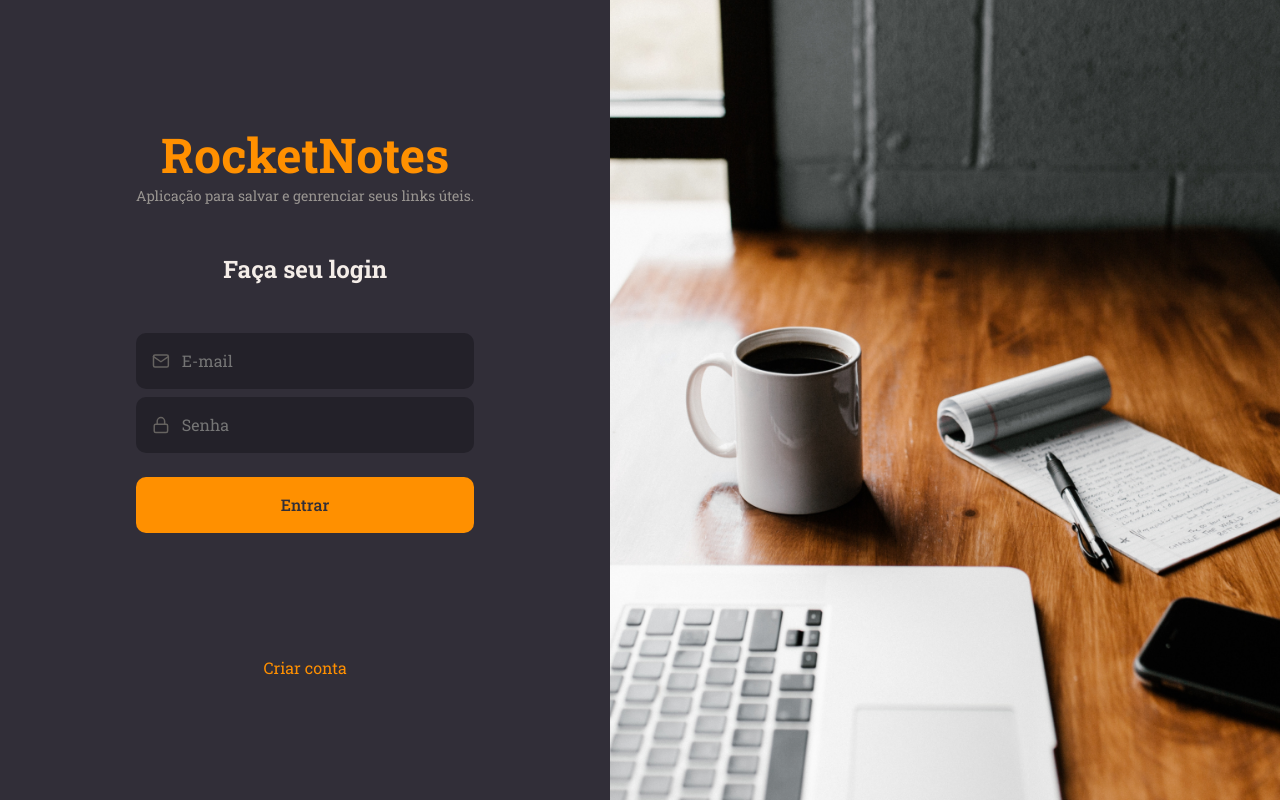
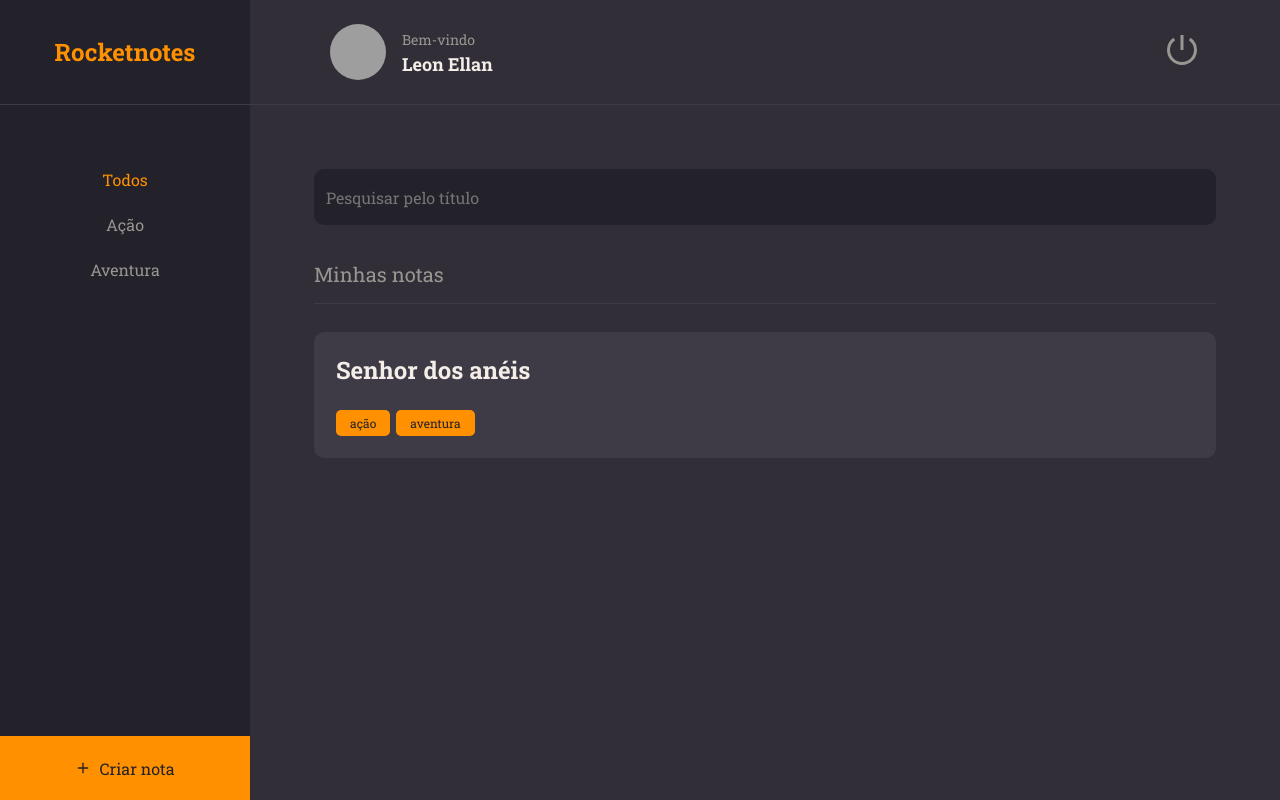
Before and after one commit to Leon-Ellan/rockectmovies-front, a React (Vite) app in the folder rocketmovies/: page / in a window 1280 px wide. Built offline with nearby package versions, Linux system fonts and the light colour scheme; grey boxes are pictures that could not be loaded.

Commit message:
add navigation

```diff
--- a/rocketmovies/src/components/Header/index.jsx
+++ b/rocketmovies/src/components/Header/index.jsx
@@ -5,7 +5,7 @@ export function Header() {
 
   return (
     <Container>
-      <Profile>
+      <Profile to="/profile">
         <img
         src="https://github.com/leon-ellan.png"
         alt="foto do usuário" />
--- a/rocketmovies/src/components/Header/styles.js
+++ b/rocketmovies/src/components/Header/styles.js
@@ -1,4 +1,6 @@
 import styled from 'styled-components';
+import { Link } from 'react-router-dom';
+
 
 export const Container = styled.header`
 grid-area: header;
@@ -15,7 +17,7 @@ justify-content: space-between;
 
 padding: 0 80px;
 `
-export const Profile = styled.div`
+export const Profile = styled(Link)`
   display: flex;
   align-items: center;
 
@@ -36,9 +38,9 @@ export const Profile = styled.div`
       color: ${({ theme}) => theme.COLORS.GRAY_100};
     }
 
-    span {
-      font-size: 14px;
-      color: ${({ theme}) => theme.COLORS.GRAY_100};
+    strong {
+      font-size: 18px;
+      color: ${({ theme }) => theme.COLORS.WHITE};
     }
   }
 
--- a/rocketmovies/src/pages/Home/styles.js
+++ b/rocketmovies/src/pages/Home/styles.js
@@ -1,4 +1,5 @@
 import styled from 'styled-components';
+import { Link } from 'react-router-dom';
 
 export const Container = styled.div`
   width: 100%;
@@ -55,10 +56,12 @@ export const Content = styled.div`
   padding: 0 64px;
   overflow-y: auto;
 `;
-export const NewNote = styled.div`
+export const NewNote = styled(Link)`
   grid-area: newnote;
+
   background-color: ${({ theme }) => theme.COLORS.ORANGE};
   color: ${({ theme }) => theme.COLORS.BACKGROUND_900};
+
   border: none;
 
   display: flex;
--- a/rocketmovies/src/pages/New/index.jsx
+++ b/rocketmovies/src/pages/New/index.jsx
@@ -1,3 +1,5 @@
+import { Link } from 'react-router-dom';
+
 import { Container, Form } from "./styles"
 import { Header } from "../../components/Header"
 import { Input } from "../../components/Input"
@@ -16,9 +18,9 @@ export function New() {
       <Form>
       <header>
         <h1>Criar nota</h1>
-         <ButtonText
-          title="Voltar"
-        />
+         <Link to="/">
+          Voltar
+        </Link>
       </header>
       <Input
        placeholder="Título"
--- a/rocketmovies/src/pages/New/styles.js
+++ b/rocketmovies/src/pages/New/styles.js
@@ -32,7 +32,7 @@ export const Form = styled.form`
     justify-content: space-between;
     margin-bottom: 36px;
 
-    button {
+    a {
       font-size: 20px;
       color: ${({ theme }) => theme.COLORS.GRAY_100}
     }
--- a/rocketmovies/src/pages/Profile/index.jsx
+++ b/rocketmovies/src/pages/Profile/index.jsx
@@ -2,7 +2,8 @@ import { FiArrowLeft, FiUser, FiMail, FiLock, FiCamera } from 'react-icons/fi';
 import { Input } from '../../components/Input';
 import { Button } from '../../components/Button';
 import { Container, Form, Avatar } from "./styles";
-import avatarPlaceholder from "../../assets/avatar_placeholder.svg";
+import { Link } from 'react-router-dom'
+
 
 
 export function Profile(){
@@ -10,7 +11,9 @@ export function Profile(){
     <Container>
       <header>
         <button type="button">
-          <FiArrowLeft size={24} />
+          <Link to="/">
+          <FiArrowLeft  size={24} />
+          </Link>
         </button>
       </header>
 
--- a/rocketmovies/src/pages/Profile/styles.js
+++ b/rocketmovies/src/pages/Profile/styles.js
@@ -17,6 +17,7 @@ export const Container = styled.div`
     button {
       background: none;
       border: none;
+
     }
   }
 `
--- a/rocketmovies/src/pages/SignIn/index.jsx
+++ b/rocketmovies/src/pages/SignIn/index.jsx
@@ -1,5 +1,8 @@
 import { Input } from "../../components/Input"
 import { Button } from "../../components/Button"
+
+import { Link } from 'react-router-dom'
+
 import { FiMail, FiLock } from 'react-icons/fi';
 import { Container, Form , Background  } from "./styles";
 
@@ -25,7 +28,9 @@ return (
 
       <Button title="Entrar"/>
 
-      <a href="#">Criar conta</a>
+      <Link to="register">
+        Criar conta
+      </Link>
     </Form>
     <Background/>
   </Container>
--- a/rocketmovies/src/pages/SignUp/index.jsx
+++ b/rocketmovies/src/pages/SignUp/index.jsx
@@ -1,5 +1,8 @@
 import { Input } from "../../components/Input"
 import { Button } from "../../components/Button"
+
+import { Link, useNavigate } from 'react-router-dom';
+
 import { FiMail, FiLock, FiUser } from 'react-icons/fi';
 import { Container, Form , Background  } from "./styles";
 
@@ -29,7 +32,9 @@ export function SignUp() {
         />
       <Button title="Cadastrar"/>
 
-      <a href="#">Voltar para login</a>
+      <Link to="/">
+        Voltar para login
+      </Link>
     </Form>
   </Container>
 )
--- a/rocketmovies/src/routes/index.jsx
+++ b/rocketmovies/src/routes/index.jsx
@@ -6,7 +6,7 @@ import { AuthRoutes } from "./auth.routes";
 export function Routes() {
   return (
     <BrowserRouter>
-       <AuthRoutes />
+       <AppRoutes />
     </BrowserRouter>
   )
 }
```
